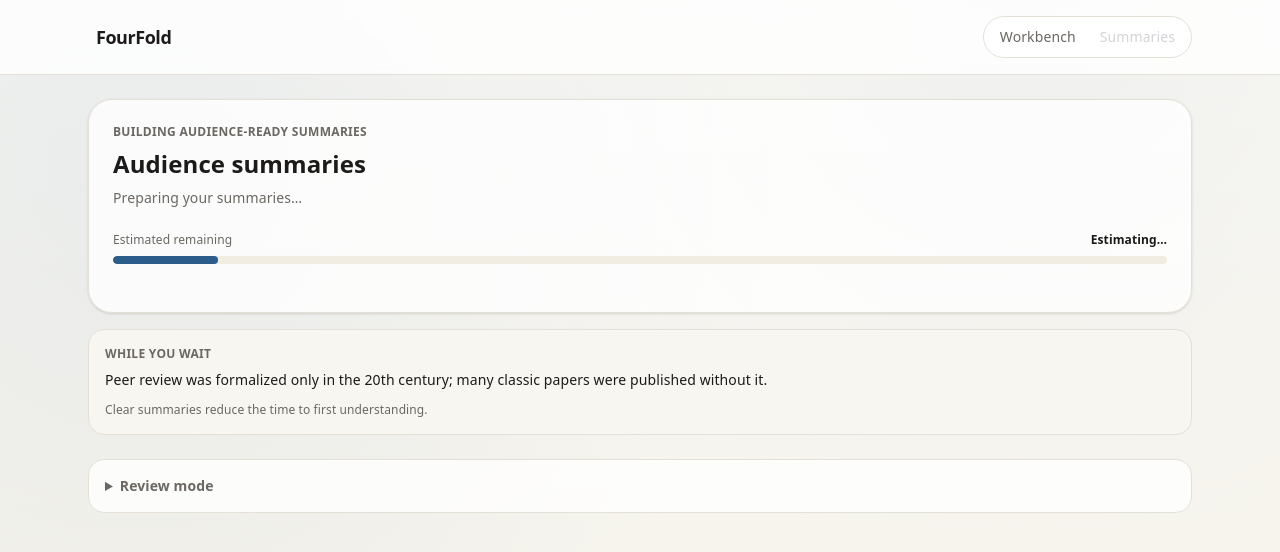
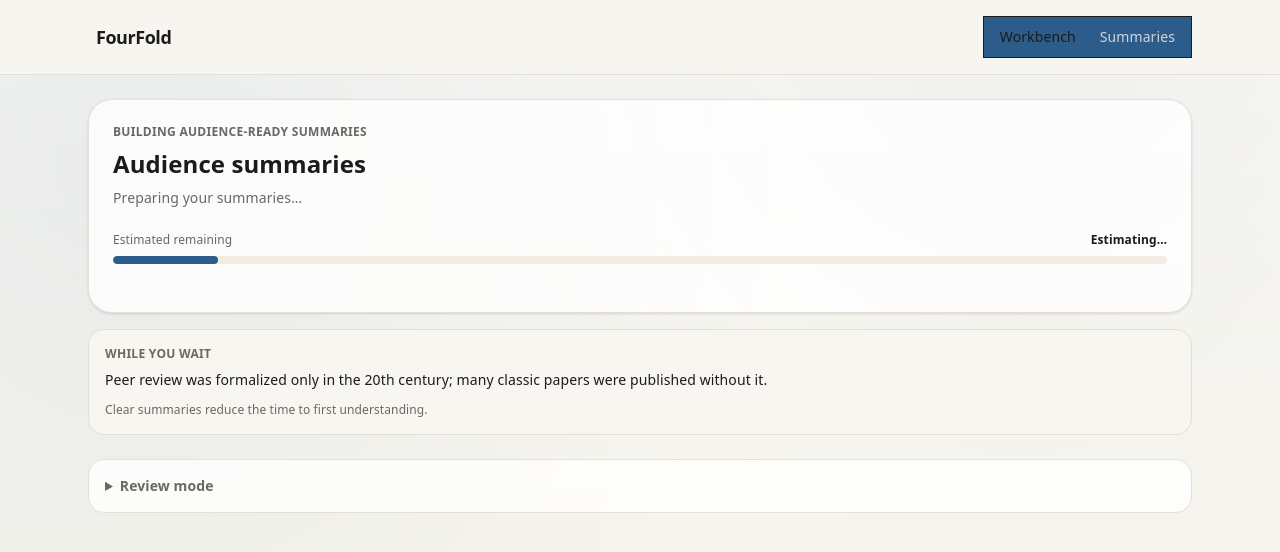
Before and after one commit to dsleo/projections, a Next.js app: page /analysis/audience in a window 1280 px wide. Shown: the top 552 px of the page. Built offline with nearby package versions, Linux system fonts and the light colour scheme; a web font is replaced by a local one.

Commit message:
fix: repair analysis navigation controls

```diff
--- a/src/app/analysis/AnalysisView.tsx
+++ b/src/app/analysis/AnalysisView.tsx
@@ -1,7 +1,6 @@
 'use client';
 
 import Link from 'next/link';
-import { useSearchParams } from 'next/navigation';
 import { Search } from 'lucide-react';
 
 import { useCallback, useEffect, useMemo, useRef, useState } from 'react';
@@ -43,9 +42,14 @@
 
 type AnalysisMode = 'core' | 'audience';
 
-export function AnalysisView({ mode }: { mode: AnalysisMode }) {
+export function AnalysisView({
+  mode,
+  initialShowSummaries = false,
+}: {
+  mode: AnalysisMode;
+  initialShowSummaries?: boolean;
+}) {
   const isAudiencePage = mode === 'audience';
-  const searchParams = useSearchParams();
   const texEnabled = isTexEnabled();
   const [showCorePdf, setShowCorePdf] = useState(false);
   const [showSummaries, setShowSummaries] = useState(false);
@@ -99,10 +103,10 @@
   useEffect(() => {
     if (!isAudiencePage) return;
     if (!result?.audience_views) return;
-    if (searchParams?.get('show') === '1') {
+    if (initialShowSummaries) {
       setShowSummaries(true);
     }
-  }, [isAudiencePage, result?.audience_views, searchParams]);
+  }, [isAudiencePage, result?.audience_views, initialShowSummaries]);
 
   useEffect(() => {
     if (!isAudiencePage) return;
@@ -263,9 +267,8 @@
     processingWindows.some((w) => position >= w.start && position < w.end);
 
   const originalLatex = result?.original_latex ?? '';
-  const sentenceList = result?.sentences ?? [];
-
   const renderedOriginalText = useMemo(() => {
+    const sentenceList = result?.sentences ?? [];
     if (!sentenceList.length) return null;
     const text = originalLatex;
     if (!text) return [{ text, sentence: null as Sentence | null }];
@@ -286,7 +289,7 @@
       segments.push({ text: text.slice(cursor), sentence: null });
     }
     return segments;
-  }, [originalLatex, sentenceList]);
+  }, [originalLatex, result?.sentences]);
 
   const labelCounts = useMemo<Record<DiscourseLabel, number>>(() => {
     const counts: Record<DiscourseLabel, number> = {
@@ -786,18 +789,18 @@
 
   return (
     <div className="min-h-screen text-zinc-900">
-      <header className="border-b border-[color:var(--border)] bg-white/80 backdrop-blur">
+      <header className="border-b border-[color:var(--border)] bg-[color:var(--paper)]/95">
         <div className="mx-auto flex max-w-6xl flex-wrap items-center justify-between gap-4 px-6 py-4">
           <div className="flex items-center gap-4">
             <AppLogo />
           </div>
           <div className="flex items-center gap-3">
-            <div className="inline-flex rounded-full border border-[color:var(--border)] bg-white p-1 text-sm text-[color:var(--muted)]">
+            <div className="inline-flex border border-[color:var(--ink)] bg-[color:var(--accent)] p-1 text-sm text-[color:var(--ink)]">
               <Link
                 className={
                   isAudiencePage
-                    ? 'rounded-full px-3 py-1.5 hover:bg-[color:var(--accent-soft)]'
-                    : 'rounded-full bg-[color:var(--ink)] px-3 py-1.5 text-white'
+                    ? 'px-3 py-1.5 hover:bg-[color:var(--accent-soft)]'
+                    : 'bg-[color:var(--ink)] px-3 py-1.5 text-[color:var(--accent)]'
                 }
                 href="/analysis"
                 aria-label="Workbench"
@@ -808,7 +811,7 @@
               {canViewAudience ? (
                 isAudiencePage && !showSummaries ? (
                   <button
-                    className="rounded-full bg-[color:var(--ink)] px-3 py-1.5 text-white"
+                    className="bg-[color:var(--ink)] px-3 py-1.5 text-[color:var(--accent)]"
                     type="button"
                     onClick={() => setShowSummaries(true)}
                     aria-label="Summaries"
@@ -816,7 +819,7 @@
                   >
                     <span className="inline-flex items-center gap-2">
                       Summaries
-                      <span className="rounded-full border border-emerald-200 bg-emerald-50 px-2 py-0.5 text-[11px] text-emerald-700">
+                      <span className="rounded-full border border-[color:var(--ink)] bg-[color:var(--accent)] px-2 py-0.5 text-[11px] text-[color:var(--ink)]">
                         Ready
                       </span>
                     </span>
@@ -825,8 +828,8 @@
                   <Link
                     className={
                       isAudiencePage
-                        ? 'rounded-full bg-[color:var(--ink)] px-3 py-1.5 text-white'
-                        : 'rounded-full px-3 py-1.5 hover:bg-[color:var(--accent-soft)]'
+                        ? 'bg-[color:var(--ink)] px-3 py-1.5 text-[color:var(--accent)]'
+                        : 'px-3 py-1.5 hover:bg-[color:var(--accent-soft)]'
                     }
                     href="/analysis/audience?show=1"
                     aria-label="Summaries"
@@ -834,7 +837,7 @@
                   >
                     <span className="inline-flex items-center gap-2">
                       Summaries
-                      <span className="rounded-full border border-emerald-200 bg-emerald-50 px-2 py-0.5 text-[11px] text-emerald-700">
+                      <span className="rounded-full border border-[color:var(--ink)] bg-[color:var(--accent)] px-2 py-0.5 text-[11px] text-[color:var(--ink)]">
                         Ready
                       </span>
                     </span>
@@ -842,7 +845,7 @@
                 )
               ) : (
                 <span
-                  className="rounded-full px-3 py-1.5 text-zinc-300"
+                  className="px-3 py-1.5 text-zinc-300"
                   aria-label="Summaries unavailable"
                   title="Summaries unavailable"
                 >
--- a/src/app/analysis/audience/page.tsx
+++ b/src/app/analysis/audience/page.tsx
@@ -1,5 +1,17 @@
 import { AnalysisView } from '../AnalysisView';
 
-export default function AudienceAnalysisPage() {
-  return <AnalysisView mode="audience" />;
+type AudienceAnalysisPageProps = {
+  searchParams?: Promise<Record<string, string | string[] | undefined>>;
+};
+
+export default async function AudienceAnalysisPage({
+  searchParams,
+}: AudienceAnalysisPageProps) {
+  const params = searchParams ? await searchParams : {};
+  const showParam = params.show;
+  const initialShowSummaries = Array.isArray(showParam)
+    ? showParam.includes('1')
+    : showParam === '1';
+
+  return <AnalysisView mode="audience" initialShowSummaries={initialShowSummaries} />;
 }
--- a/src/components/CanonicalSectionsCard.tsx
+++ b/src/components/CanonicalSectionsCard.tsx
@@ -174,6 +174,15 @@
                 disabled={!result?.sections}
                 size="sm"
               />
+              {dirty && onRerunPass3 && (
+                <IconButton
+                  icon={RefreshCw}
+                  label="Regenerate audiences"
+                  onClick={onRerunPass3}
+                  disabled={!result || status.kind === 'analyzing' || status.kind === 'uploading'}
+                  size="sm"
+                />
+              )}
             </span>
           </span>
           {headerStatus && (
--- a/src/components/ProgressDashboardCard.tsx
+++ b/src/components/ProgressDashboardCard.tsx
@@ -104,9 +104,12 @@
         ? 'Uploading your TeX source…'
         : 'Preparing your summaries…';
 
-  const accentClass = completed ? 'bg-emerald-600' : 'bg-[color:var(--accent)]';
+  const accentClass = completed ? 'bg-[color:var(--ink)]' : 'bg-[color:var(--accent)]';
   const badgeText = completed ? 'Completed' : null;
-  const badgeClass = completed ? 'border-emerald-200 bg-emerald-50 text-emerald-700' : '';
+  const badgeClass = completed
+    ? 'border-[color:var(--ink)] bg-[color:var(--accent)] text-[color:var(--ink)]'
+    : '';
+  const inFlightWindows = processingWindows.length;
 
   return (
     <div className="flex flex-col gap-4">
@@ -127,7 +130,7 @@
             <button
               type="button"
               onClick={onViewSummaries}
-              className="ml-auto inline-flex items-center rounded-full border border-emerald-200 bg-emerald-600 px-4 py-2 text-sm text-white shadow-sm transition hover:opacity-90 animate-pulse"
+              className="ml-auto inline-flex items-center rounded-full border border-[color:var(--ink)] bg-[color:var(--ink)] px-4 py-2 text-sm text-[color:var(--accent)] shadow-sm transition hover:opacity-90 animate-pulse"
             >
               View summaries
             </button>
@@ -135,6 +138,9 @@
         </div>
         <div className="mt-2 text-sm text-[color:var(--muted)]">
           {completed ? 'Summaries ready.' : statusLine}
+          {!completed && phase === 'pass1' && inFlightWindows > 0
+            ? ` ${inFlightWindows} window${inFlightWindows === 1 ? '' : 's'} in flight.`
+            : ''}
         </div>
 
         {!completed && (
```
